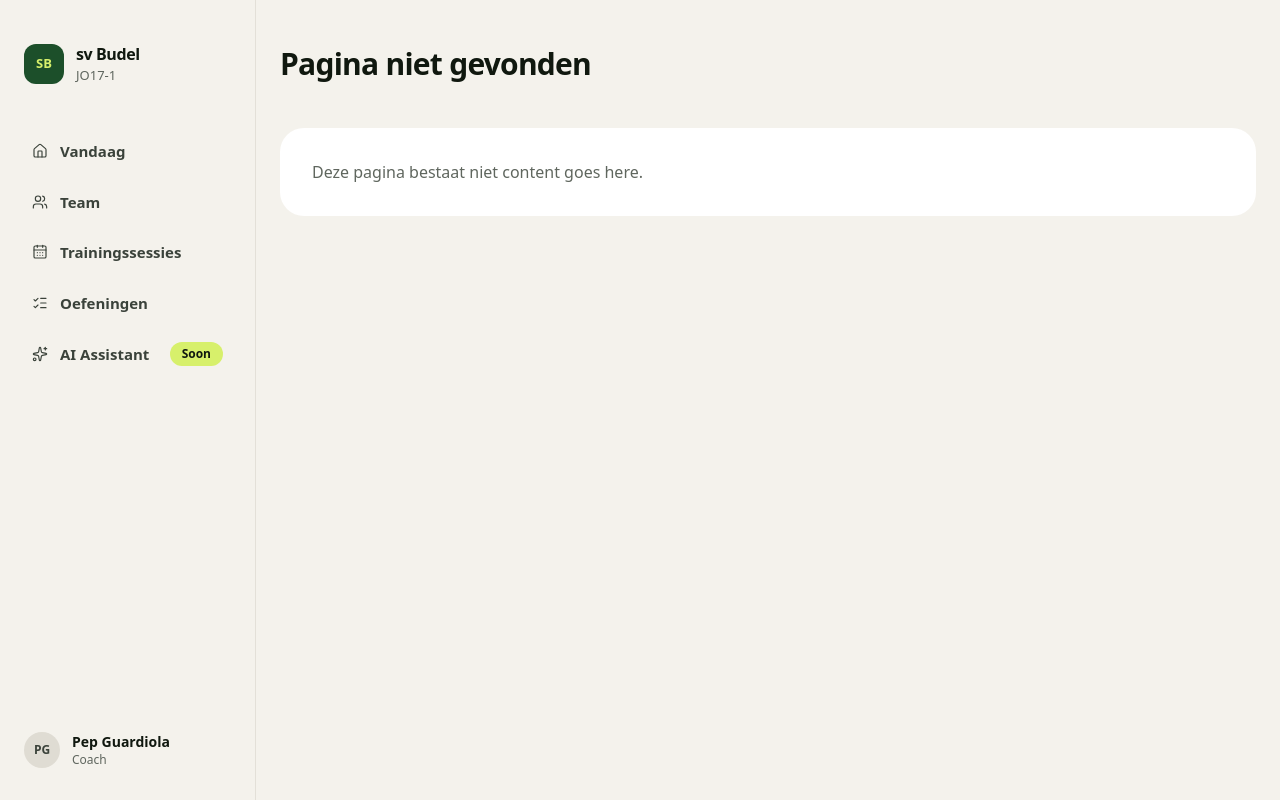
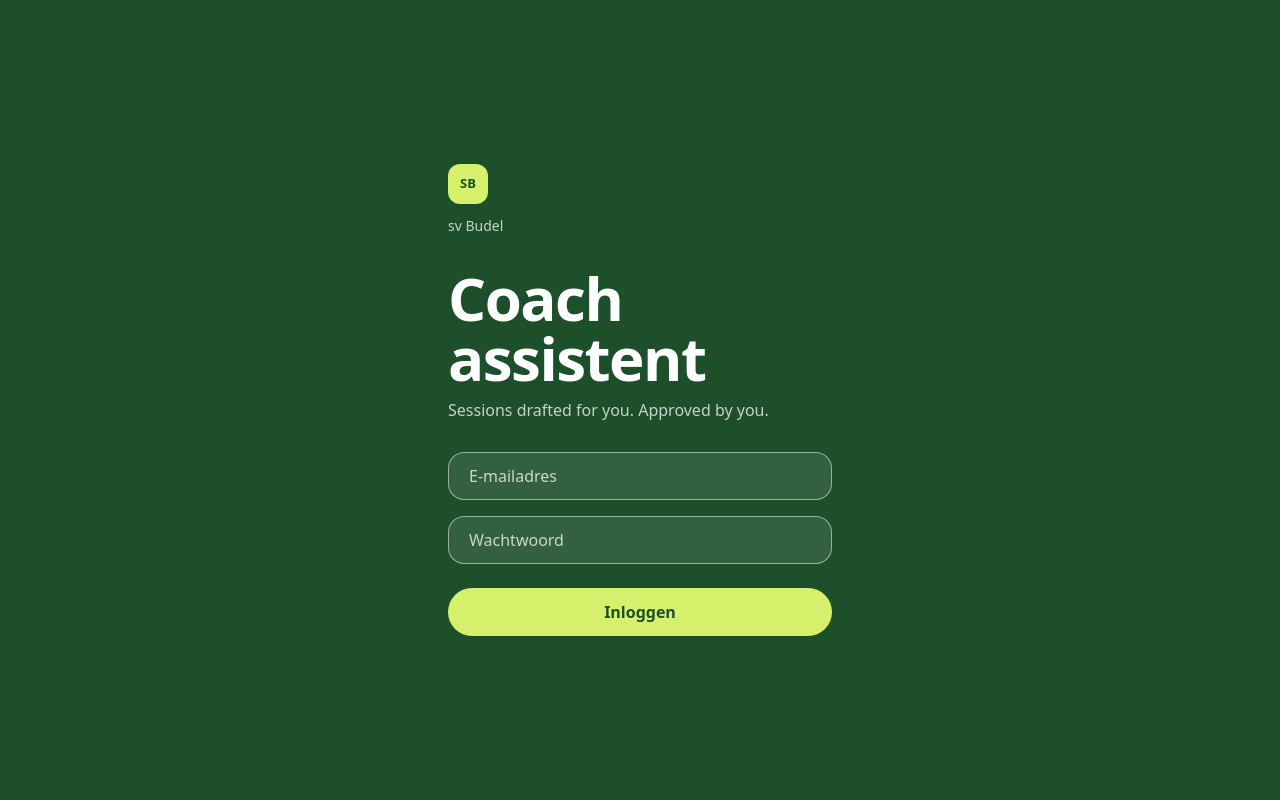
Before and after one commit to RaimonJuniorHigh/FootballCoach_WEB, a React (Vite) app in the folder frontend/: page /login in a window 1280 px wide. Built offline with nearby package versions, Linux system fonts and the light colour scheme.

Commit message:
Inlogpagina aangemaakt

```diff
--- a/frontend/src/App.jsx
+++ b/frontend/src/App.jsx
@@ -1,11 +1,15 @@
 import { Routes, Route } from 'react-router'
 import AppLayout from './components/AppLayout.jsx'
+import LoginPage from './pages/LoginPage.jsx'
 import SessionsPage from './pages/SessionsPage.jsx'
 import PlaceholderPage from './pages/PlaceholderPage.jsx'
 
 export default function App() {
   return (
     <Routes>
+      {/* Full-screen pages, without sidebar and header */}
+      <Route path="/login" element={<LoginPage />} />
+
       {/* Pages inside the app shell (sidebar + header) */}
       <Route element={<AppLayout />}>
         <Route path="/" element={<PlaceholderPage label="Vandaag" />} />
--- /dev/null
+++ b/frontend/src/components/ClubLogo.jsx
@@ -0,0 +1,17 @@
+import { club } from '../data/mockData.js'
+
+// Club logo. "inverted" = lime with dark text, for dark backgrounds (login page).
+const variants = {
+  default: 'bg-brand text-brand-light',
+  inverted: 'bg-brand-light text-brand',
+}
+
+export default function ClubLogo({ variant = 'default' }) {
+  return (
+    <div
+      className={`flex h-10 w-10 shrink-0 items-center justify-center rounded-xl text-meta font-extrabold ${variants[variant]}`}
+    >
+      {club.initials}
+    </div>
+  )
+}
--- a/frontend/src/components/Sidebar.jsx
+++ b/frontend/src/components/Sidebar.jsx
@@ -2,6 +2,7 @@ import { NavLink } from 'react-router'
 import { CalendarDays, House, ListChecks, Sparkles, Users, X } from 'lucide-react'
 import { club, user } from '../data/mockData.js'
 import { roleLabels } from '../constants/roles.js'
+import ClubLogo from './ClubLogo.jsx'
 
 // The menu. "soon" shows a small lime label for pages that are not built yet.
 export const navItems = [
@@ -31,9 +32,7 @@ export default function Sidebar({ mobileOpen, onCloseMobile }) {
         {/* Club logo + team */}
         <div className="flex h-topbar items-center justify-between px-2">
           <div className="flex items-center gap-3">
-            <div className="flex h-10 w-10 items-center justify-center rounded-xl bg-brand text-meta font-extrabold text-brand-light">
-              {club.initials}
-            </div>
+            <ClubLogo />
             <div>
               <div className="font-bold tracking-tight text-sidebar-heading">{club.name}</div>
               <div className="text-meta text-muted">{user.team}</div>
--- a/frontend/src/index.css
+++ b/frontend/src/index.css
@@ -76,6 +76,20 @@
   /* Keyboard focus ring */
   --color-focus: var(--color-brand);
 
+  /* Accent button (lime) */
+  --color-accent: var(--color-lime);
+  --color-accent-hover: var(--color-lime-hover);
+  --color-accent-text: var(--color-brand);
+
+  /* Login page */
+  --color-auth: var(--color-brand);                   /* page background */
+  --color-auth-input: rgb(255 255 255 / 0.1);         /* slightly lighter than the page */
+  --color-auth-input-focus: rgb(255 255 255 / 0.16);  /* lighter again while typing */
+  --color-auth-text: #ffffff;
+  --color-auth-muted: rgb(255 255 255 / 0.75);        /* club name, tagline, placeholder */
+  --color-auth-border: rgb(255 255 255 / 0.5);        /* input edge, 3.7:1 for WCAG; "transparent" to hide */
+  --color-auth-focus: var(--color-lime);              /* focus ring on the green page */         /* focus ring on the green page */
+
   /* Font sizes */
   --text-nav: 0.9375rem;   /* 15px */
   --text-meta: 0.8125rem;  /* 13px */
@@ -84,9 +98,12 @@
   --spacing-topbar: 8rem;     /* 128px: header and sidebar logo row */
   --spacing-page: 1.5rem;     /* 24px */
   --spacing-sidebar: 16rem;   /* 256px */
+  --spacing-control: 3rem;    /* 48px: height of inputs and buttons that sit together */
 
   /* Shape */
   --radius-card: 1.5rem;      /* 24px, same as rounded-3xl */
+
+  --radius-input: 1rem;   /* inputs follow the card radius */
 }
 
 /* Reusable class bundles. Use them like normal classes: className="btn btn-primary" */
@@ -107,6 +124,17 @@
 
 @utility btn-secondary {
   @apply bg-secondary text-secondary-text hover:bg-secondary-hover;
+}
+
+@utility btn-accent {
+  @apply bg-accent text-accent-text hover:bg-accent-hover;
+}
+
+@utility input-auth {
+  @apply h-control w-full rounded-input border border-auth-border bg-auth-input px-5 text-auth-text transition-colors
+    placeholder:text-auth-muted
+    focus:bg-auth-input-focus
+    focus-visible:outline-2 focus-visible:outline-offset-2 focus-visible:outline-auth-focus;
 }
 
 @utility pill {
--- /dev/null
+++ b/frontend/src/pages/LoginPage.jsx
@@ -0,0 +1,57 @@
+import { useNavigate } from 'react-router'
+import ClubLogo from '../components/ClubLogo.jsx'
+import { club } from '../data/mockData.js'
+
+export default function LoginPage() {
+  const navigate = useNavigate()
+
+  function handleSubmit(event) {
+    event.preventDefault()
+    // For now: straight to Vandaag. Checking credentials comes in the next commit.
+    navigate('/')
+  }
+
+  return (
+    <div className="flex min-h-screen items-center justify-center bg-auth px-page text-auth-text">
+      <div className="w-full max-w-sm">
+        <ClubLogo variant="inverted" />
+        <p className="mt-3 text-sm text-auth-muted">{club.name}</p>
+
+       <div className="my-8 flex flex-col gap-3">
+          <h1 className="text-6xl leading-none font-extrabold tracking-tight">
+            Coach
+            <br />
+            assistent
+          </h1>
+          <p className="leading-tight text-auth-muted">Sessions drafted for you. Approved by you.</p>
+        </div>
+
+        <form onSubmit={handleSubmit} className="flex flex-col gap-4">
+          <input
+            name="email"
+            type="email"
+            placeholder="E-mailadres"
+            aria-label="E-mailadres"
+            autoComplete="email"
+            className="input-auth"
+          />
+          <input
+            name="password"
+            type="password"
+            placeholder="Wachtwoord"
+            aria-label="Wachtwoord"
+            autoComplete="current-password"
+            className="input-auth"
+          />
+
+          <button
+            type="submit"
+            className="btn btn-accent h-control mt-2 w-full justify-center text-base focus-visible:outline-auth-focus"
+          >
+            Inloggen
+          </button>
+        </form>
+      </div>
+    </div>
+  )
+}
```
